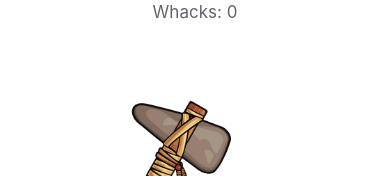
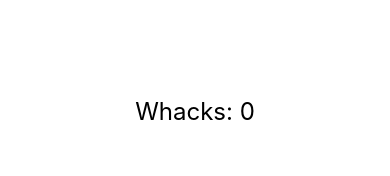
Before and after one commit to Carlos-Morales-Diaz/swamphacksvi, a React Native app in the folder BeatFSU/: screen / in a window 390 px wide. Shown: the top 176 px of the page. Built offline with nearby package versions, Linux system fonts and the light colour scheme.

Commit message:
added timer

```diff
--- a/BeatFSU/App.js
+++ b/BeatFSU/App.js
@@ -11,6 +11,7 @@ import {
   Animated,
   Easing,
 } from 'react-native';
+import CountDown from 'react-native-countdown-component';
 
 export default class Counter extends React.Component {
   constructor(props) {
@@ -85,7 +86,21 @@ export default class Counter extends React.Component {
               })
             }]
           }}
+
           source={require('./Images/tomahawk.png')} />
+          <CountDown style = {styles.CountdownStyle}
+          until={10}
+          size={30}
+          digitStyle={{backgroundColor: 'black'}}
+          digitTxtStyle={{color: 'gold'}}
+          timeToShow={['S']}
+          timeLabels={{s: 'SS'}}
+          onFinish={() => {
+            alert('Final Whacks: ' + this.state.counter),
+            this.state.counter = 0;
+          }
+        }
+          />
           </View>
 
         );
@@ -95,13 +110,14 @@ export default class Counter extends React.Component {
     const styles = StyleSheet.create({
       Container: {
         flex: 1,
-    backgroundColor: '#fff',
+        backgroundColor: 'white',
       },
       CounterStyle: {
-    fontSize: 17,
-    color: 'rgba(96,100,109, 1)',
+        fontSize: 24,
+        color: 'black',
         lineHeight: 24,
         textAlign: 'center',
+        marginTop: 100,
       },
       BigButton: {
         marginLeft: 100,
@@ -111,4 +127,7 @@ const styles = StyleSheet.create({
         alignItems: 'center',
         marginHorizontal: 50,
       },
+      CountdownStyle: {
+        marginTop: 300,
+      },
     });
--- a/BeatFSU/package.json
+++ b/BeatFSU/package.json
@@ -8,10 +8,13 @@
     "eject": "expo eject"
   },
   "dependencies": {
+    "component": "^1.1.0",
     "expo": "~36.0.0",
     "react": "~16.9.0",
     "react-dom": "~16.9.0",
     "react-native": "https://github.com/expo/react-native/archive/sdk-36.0.0.tar.gz",
+    "react-native-countdown": "0.0.3",
+    "react-native-countdown-component": "^2.6.0",
     "react-native-web": "~0.11.7"
   },
   "devDependencies": {
```
Also changed, not shown: 1 other file (tests, documents, lock files or other folders). Lines whose indentation alone changed are shown as unchanged.
